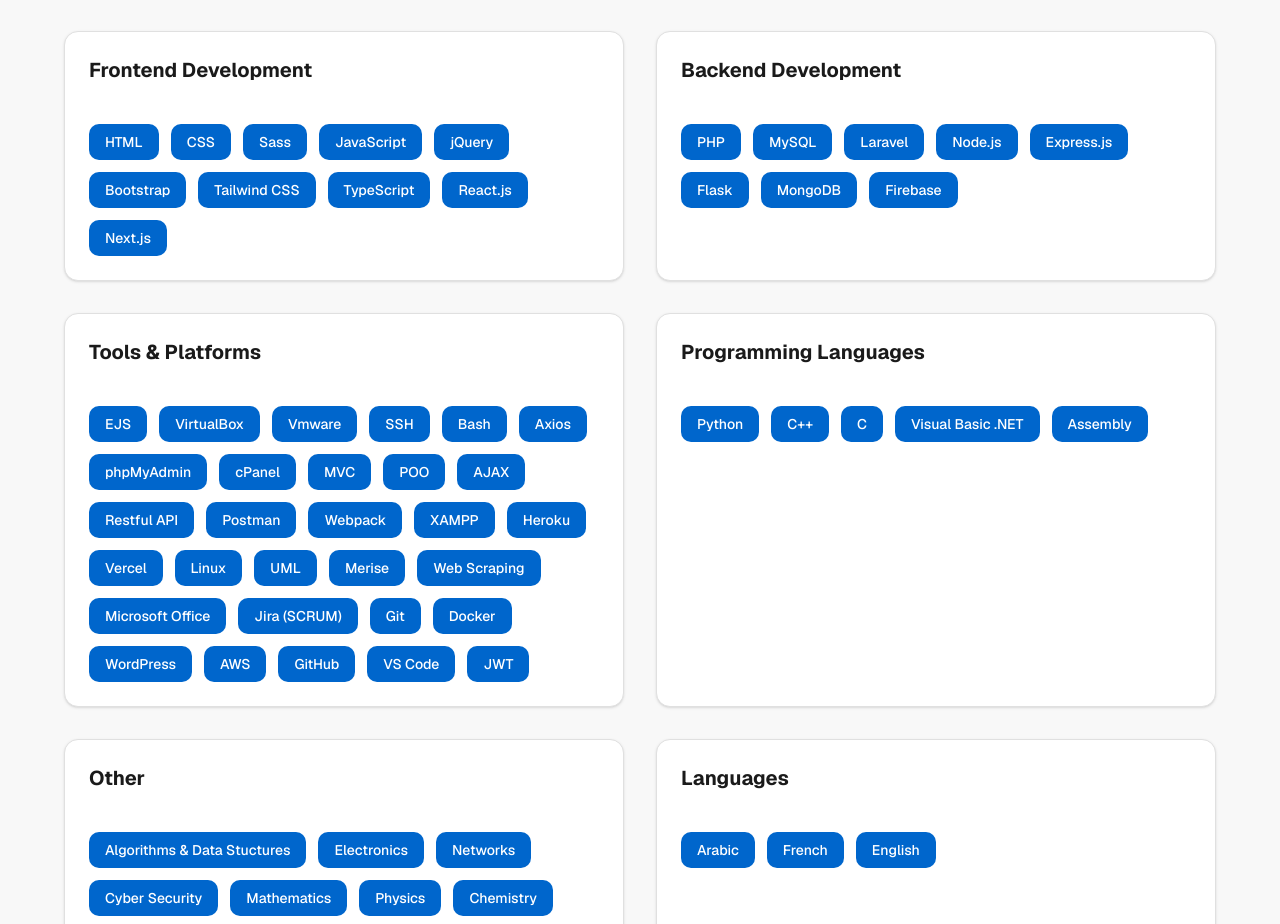
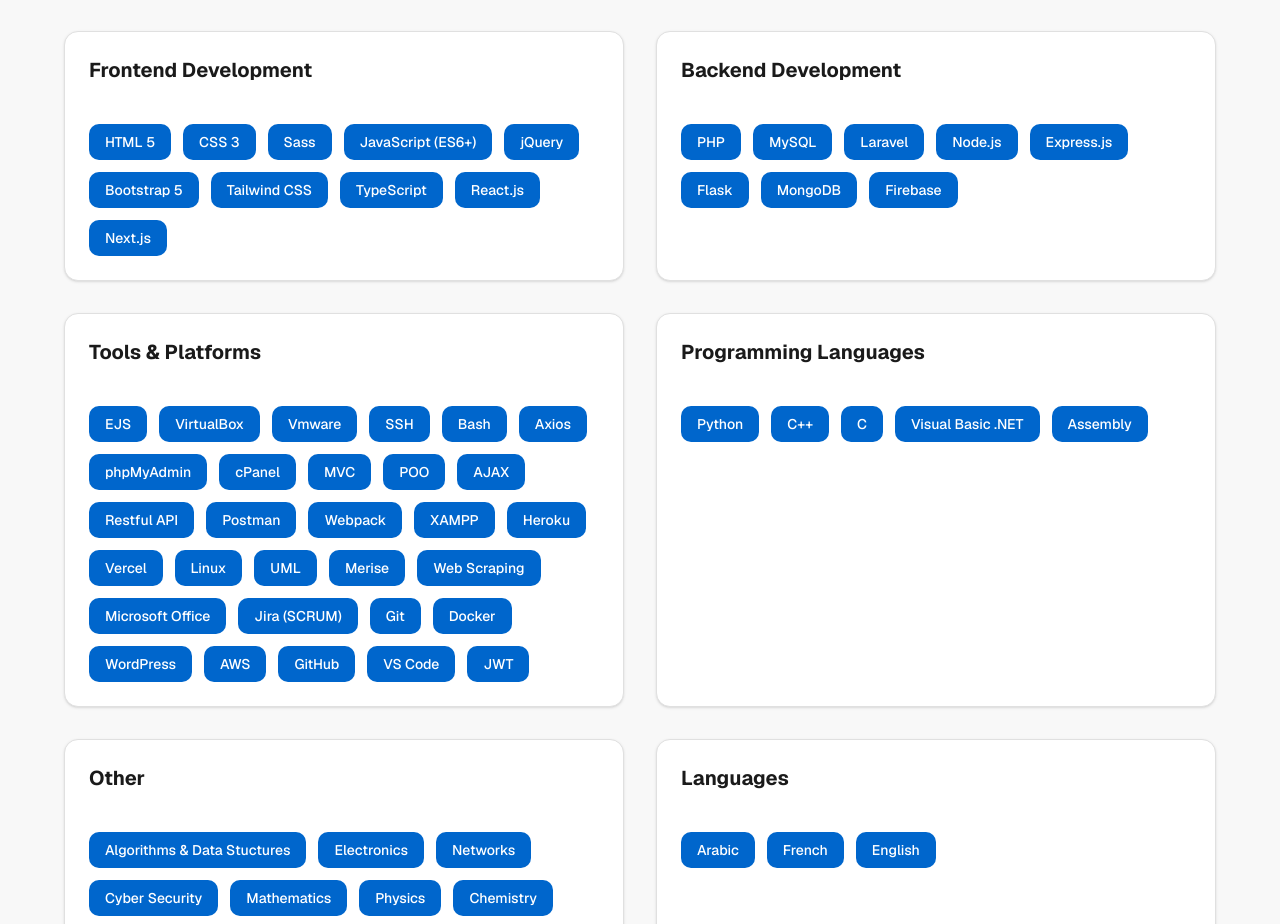
Before and after one commit to codercoder61/knoudev, a Next.js app: page / in a window 1280 px wide. Shown: the part 2520-3444 px from the top of the page. Built offline with nearby package versions, Linux system fonts and the light colour scheme.

Commit message:
Update skills.tsx

```diff
--- a/components/skills.tsx
+++ b/components/skills.tsx
@@ -5,7 +5,7 @@ import { Card } from '@/components/ui/card'
 const skillCategories = [
   {
     category: 'Frontend Development',
-    skills: ['HTML','CSS','Sass','JavaScript', 'jQuery','Bootstrap', 'Tailwind CSS', 'TypeScript', 'React.js',   'Next.js'],
+    skills: ['HTML 5','CSS 3','Sass','JavaScript (ES6+)', 'jQuery','Bootstrap 5', 'Tailwind CSS', 'TypeScript', 'React.js',   'Next.js'],
   },
   {
     category: 'Backend Development',
```
